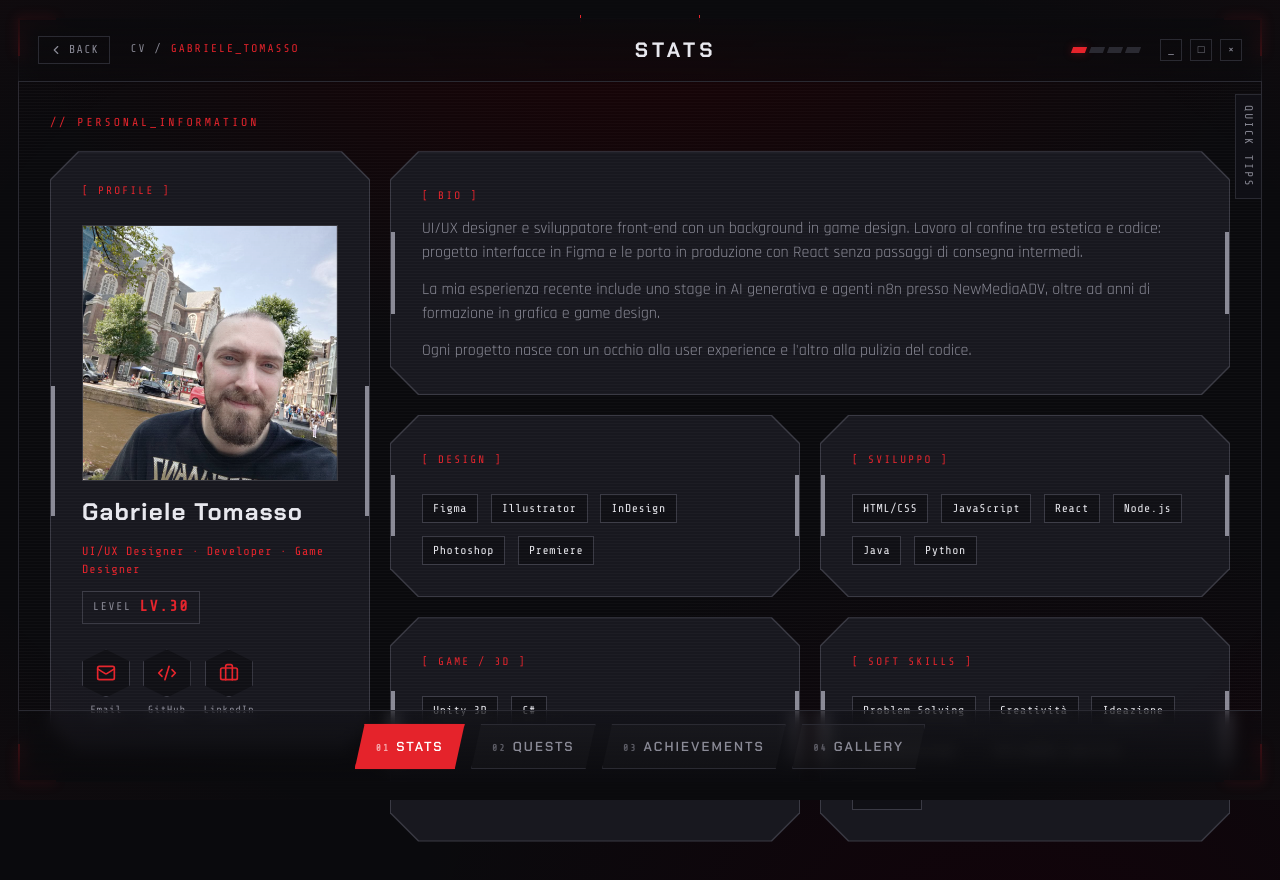
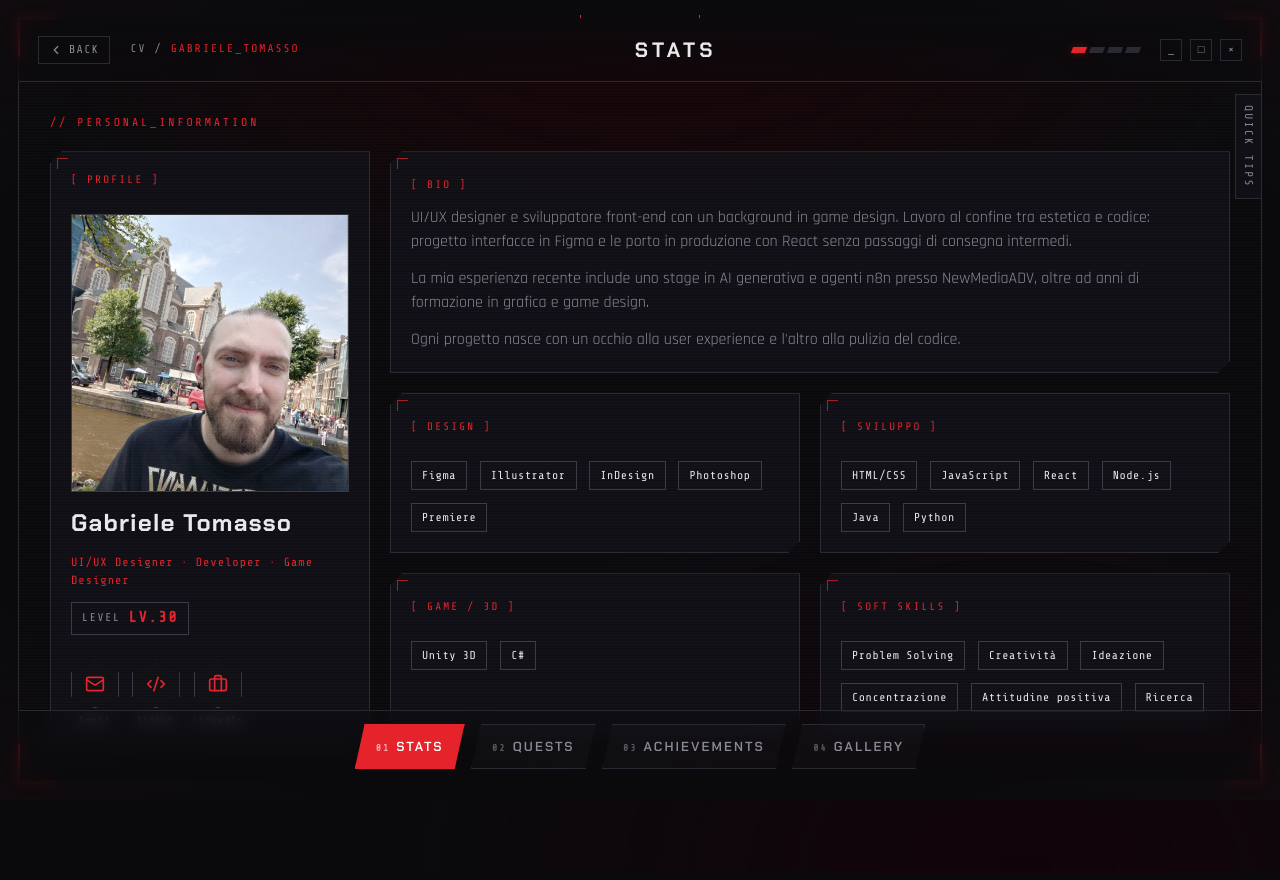
Before and after one commit to Tommiconlai/Portfolio, a React (Vite) app: page /#/stats in a window 1280 px wide. Shown: the top 880 px of the page. Built offline with nearby package versions, Linux system fonts and the light colour scheme.

Commit message:
Revert "feat: octagonal HUD panels with side handles"
This reverts commit 8b79a9a915a0a9f8f7a9b9bb6682af9e239c4d17.

```diff
--- a/src/styles/hud.css
+++ b/src/styles/hud.css
@@ -319,39 +319,21 @@ ul { list-style: none; }
 }
 
 /* ==================== PANEL ==================== */
-/* Ottagono con bordo che segue i tagli + maniglie laterali.
-   clip-path taglia il border nativo, quindi: ::before = strato bordo
-   (colore linea), ::after = riempimento inset di 1px. Funziona perché
-   framer-motion mette transform sul .panel -> stacking context -> gli
-   pseudo a z-index negativo restano dentro al pannello. */
 .panel {
   position: relative;
-  background: transparent;
-  border: none;
-  clip-path: none;
-  padding: var(--sp-lg);
+  background: var(--panel);
+  border: 1px solid var(--line);
+  clip-path: var(--clip-cut);
+  padding: var(--sp-md);
 }
-
 .panel::before {
   content: '';
   position: absolute;
-  inset: 0;
-  z-index: -2;
-  background: var(--line-2);
-  clip-path: var(--clip-panel);
-}
-
-.panel::after {
-  content: '';
-  position: absolute;
-  inset: 1px;
-  z-index: -1;
-  /* maniglie laterali (barrette chiare centrate sui bordi) + fondo */
-  background:
-    linear-gradient(var(--txt-dim), var(--txt-dim)) 0% 50% / 4px min(34%, 130px) no-repeat,
-    linear-gradient(var(--txt-dim), var(--txt-dim)) 100% 50% / 4px min(34%, 130px) no-repeat,
-    var(--panel);
-  clip-path: var(--clip-panel);
+  top: 6px; left: 6px;
+  width: 10px; height: 10px;
+  border-top: 1px solid var(--accent);
+  border-left: 1px solid var(--accent);
+  opacity: 0.7;
 }
 .panel__label {
   display: inline-block;
--- a/src/styles/tokens.css
+++ b/src/styles/tokens.css
@@ -33,6 +33,4 @@
 
   --ease-hud: cubic-bezier(0.22, 1, 0.36, 1);
   --clip-cut: polygon(12px 0%, 100% 0%, 100% calc(100% - 12px), calc(100% - 12px) 100%, 0% 100%, 0% 12px);
-  /* ottagono: tutti e 4 gli angoli tagliati a 45° */
-  --clip-panel: polygon(28px 0%, calc(100% - 28px) 0%, 100% 28px, 100% calc(100% - 28px), calc(100% - 28px) 100%, 28px 100%, 0% calc(100% - 28px), 0% 28px);
 }
```
